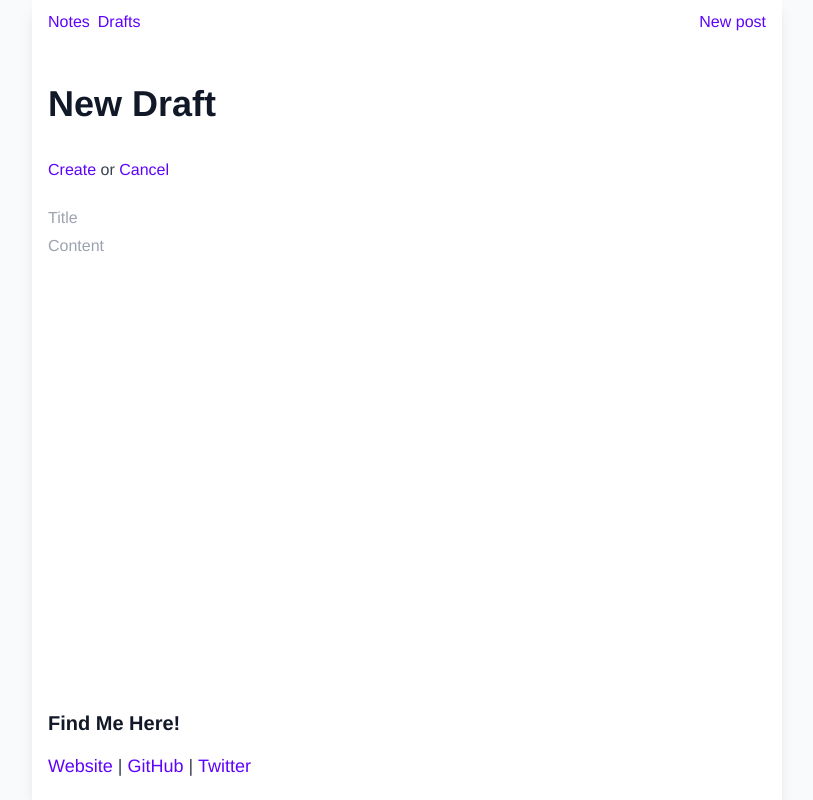
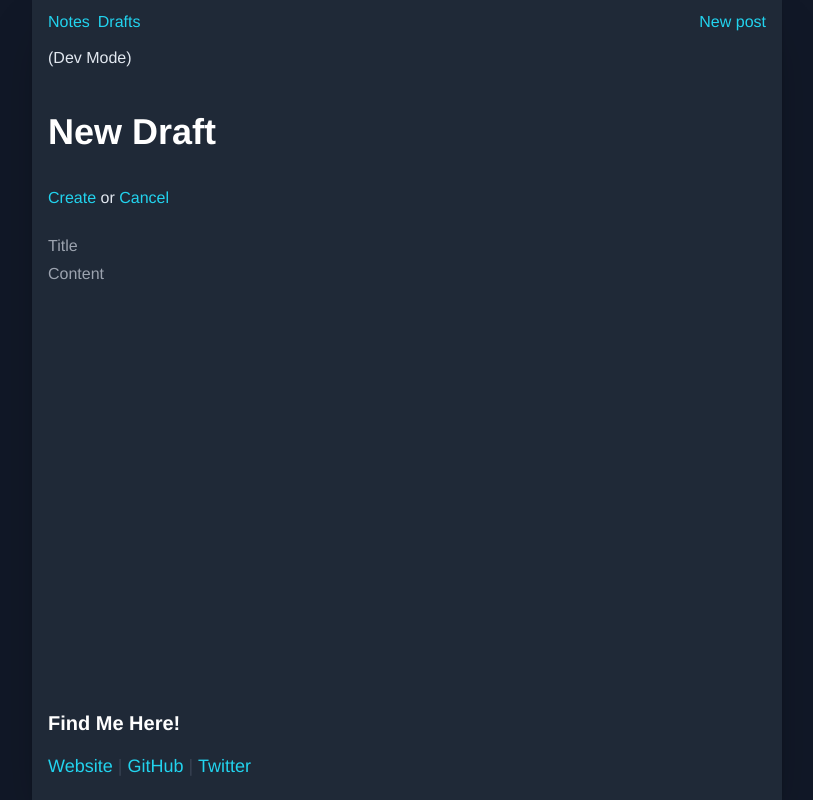
Before and after one commit to achntj/dynote, a Next.js app: page /create in a window 1280 px wide. Shown: the whole page, without its empty margins (233-1046 px from the left). Built offline with nearby package versions, Linux system fonts and the light colour scheme.

Commit message:
design change + dark mode support + unwanted packages removed

```diff
--- a/components/Header.tsx
+++ b/components/Header.tsx
@@ -35,10 +35,15 @@ const Header: React.FC = () => {
 
 
   return (
+    <>
     <nav className="flex justify-between p-2 px-4">
       {left}
       {inDevEnvironment && right}
     </nav>
+    <div className="px-4 text-gray-700 dark:text-slate-200">
+    {inDevEnvironment && "(Dev Mode)"}
+    </div>
+    </>
   );
 };
 
--- a/components/Layout.tsx
+++ b/components/Layout.tsx
@@ -1,19 +1,16 @@
 import React, { ReactNode } from "react";
 import Header from "./Header";
 import Footer from "./Footer";
-var config = require('../config.json');
-
-const theme = config.theme;
 
 type Props = {
   children: ReactNode;
 };
 
 const Layout: React.FC<Props> = (props) => (
-  <div className={(theme == 'dark' ? 'bg-gray-900' : 'bg-slate-50')+" "+"prose"}>
-    <div className="max-w-[750px] shadow-lg mx-auto flex flex-col min-h-screen bg-white">
+  <div className="bg-slate-50 prose dark:bg-gray-900 dark:prose-a:text-cyan-400 dark:prose-headings:text-white dark:prose-strong:text-slate-50 dark:prose-blockquote:text-slate-400 dark:prose-pre:bg-gray-900 dark:prose-code:text-slate-300">
+    <div className="max-w-[750px] shadow-lg mx-auto flex flex-col min-h-screen drop-shadow bg-white dark:bg-gray-800 dark:shadow-2xl">
     <Header />
-    <div className="px-4 text-gray-700 flex-grow p-10">{props.children}</div>
+    <div className="px-4 text-gray-700 flex-grow p-10 dark:text-slate-200">{props.children}</div>
     <Footer />
     </div>
   </div>
--- a/components/Post.tsx
+++ b/components/Post.tsx
@@ -1,8 +1,5 @@
 import React from "react";
-import Router from "next/router";
-import ReactMarkdown from "react-markdown";
 import Link from "next/link";
-import superjson from 'superjson';
 
 export type PostProps = {
   id: number;
--- a/config.json
+++ b/config.json
@@ -1,7 +1,7 @@
 {
   "name": "Achintya Jha",
   "description": "Welcome to my small space on the Internet! I write all about my new projects, ideas, and theories on this page!",
-  "theme": "light",
+  "theme": "dark",
   "linkColor": "#5e03fc",
   "socials": {
     "github": "https://github.com/achintyajha",
--- a/package.json
+++ b/package.json
@@ -11,23 +11,17 @@
     "start": "next start"
   },
   "dependencies": {
-    "@next-auth/prisma-adapter": "1.0.1",
     "@prisma/client": "3.8.1",
     "next": "12.0.9",
-    "next-auth": "4.1.2",
-    "nodemailer": "^6.7.2",
     "react": "17.0.2",
     "react-dom": "17.0.2",
     "react-markdown": "7.1.2",
-    "superjson": "^1.8.0",
     "tailwindcss": "^3.0.18"
   },
   "devDependencies": {
     "@tailwindcss/typography": "^0.5.1",
-    "@types/next-auth": "3.13.0",
     "@types/node": "16.11.21",
     "@types/react": "17.0.38",
-    "babel-plugin-superjson-next": "^0.4.2",
     "prisma": "^3.8.1",
     "ts-node": "10.4.0",
     "typescript": "4.5.5"
--- /dev/null
+++ b/pages/_document.tsx
@@ -0,0 +1,26 @@
+import React, { ReactElement } from "react";
+import Document, { Html, Head, Main, NextScript, DocumentContext } from 'next/document'
+var config = require('../config.json');
+
+const theme = config.theme;
+
+class MyDocument extends Document {
+  static async getInitialProps(ctx: DocumentContext) {
+    const initialProps = await Document.getInitialProps(ctx)
+
+    return initialProps
+  }
+  render(): ReactElement {
+    return(
+      <Html className={theme == "dark" ? "dark" : "light"}>
+        <Head />
+        <body>
+          <Main />
+          <NextScript />
+        </body>
+      </Html>
+    );
+  }
+}
+
+export default MyDocument
--- a/pages/create.tsx
+++ b/pages/create.tsx
@@ -35,13 +35,14 @@ const Draft: React.FC = () => {
               Cancel
             </a>
             </div>
+            <div>
             <input
               autoFocus
               onChange={(e) => setTitle(e.target.value)}
               placeholder="Title"
               type="text"
               value={title}
-              className="w-full outline-none"
+              className="w-full outline-none bg-transparent"
             />
             <textarea
               cols={50}
@@ -49,8 +50,9 @@ const Draft: React.FC = () => {
               placeholder="Content"
               rows={8}
               value={content}
-              className="w-full outline-none h-auto resize-none"
+              className="w-full outline-none h-auto resize-none bg-transparent"
             />
+            </div>
           </form>
         </div>
         :
--- a/pages/drafts.tsx
+++ b/pages/drafts.tsx
@@ -35,7 +35,7 @@ const Drafts: React.FC<Props> = (props) => {
               props.drafts.length == 0 ? <p>(Nothing to see here) ʕ•ᴥ•ʔ</p>
               :
               props.drafts.map((post) => (
-                <div key={post.id}  className="m-2 border-b-2">
+                <div key={post.id}  className="m-2 border-b-2 dark:border-slate-500">
                   <Post post={post} />
                 </div>
               ))
--- a/pages/index.tsx
+++ b/pages/index.tsx
@@ -36,7 +36,7 @@ const Home: React.FC<Props> = (props) => {
               props.feed.length == 0 ? <p>(Nothing to see here) ʕ•ᴥ•ʔ</p>
               :
               props.feed.map((post) => (
-            <div key={post.id} className="m-2 border-b-2">
+            <div key={post.id} className="my-2 border-b-2 dark:border-slate-500">
               <Post post={post} />
             </div>
           ))}
--- a/tailwind.config.js
+++ b/tailwind.config.js
@@ -3,6 +3,7 @@ var config = require("./config.json");
 const linkColor = config.linkColor;
 
 module.exports = {
+  darkMode: "class",
   content: [
     "./pages/**/*.{js,ts,jsx,tsx, mdx}",
     "./components/**/*.{js,ts,jsx,tsx, mdx}",
```
Also changed, not shown: 1 other file (tests, documents, lock files or other folders).
